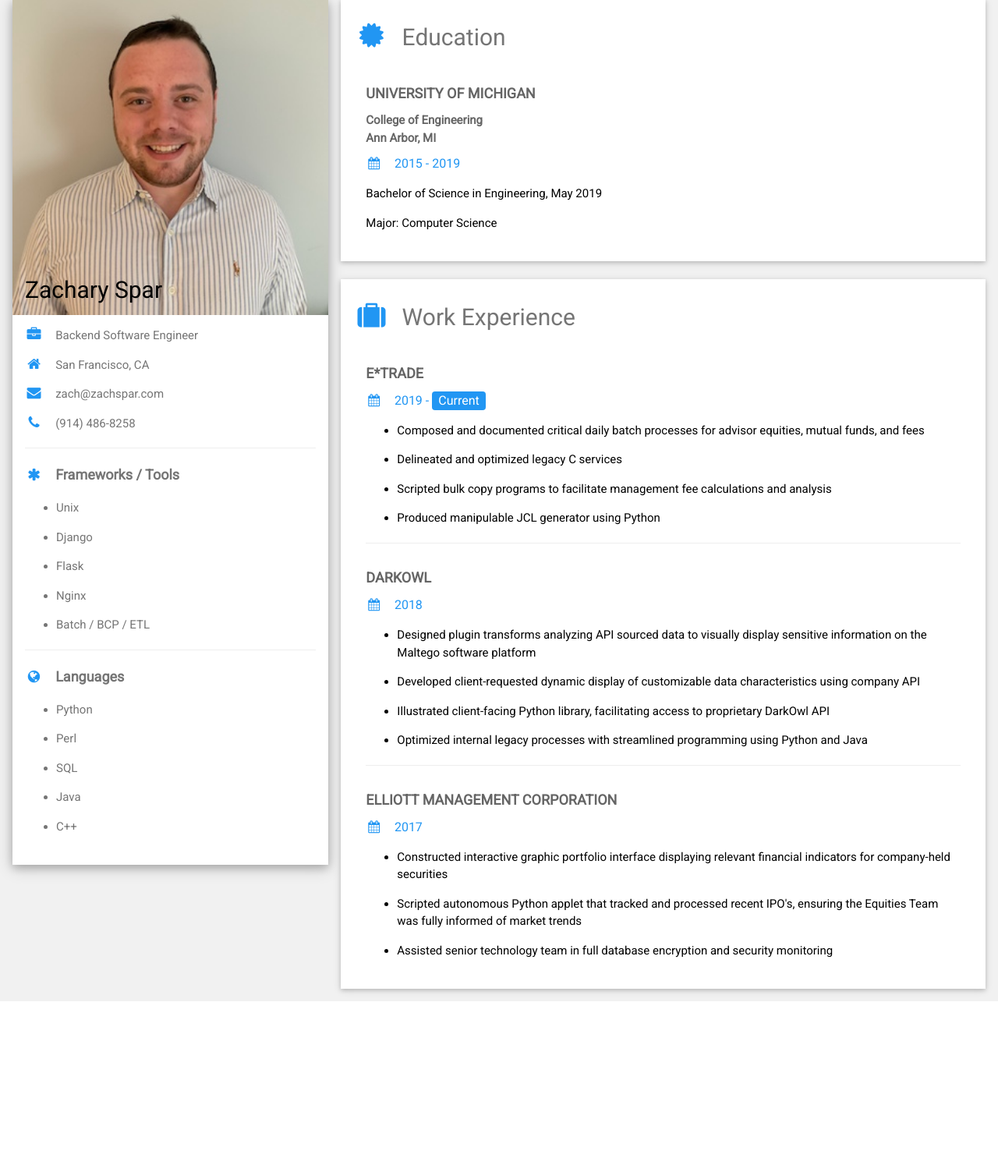
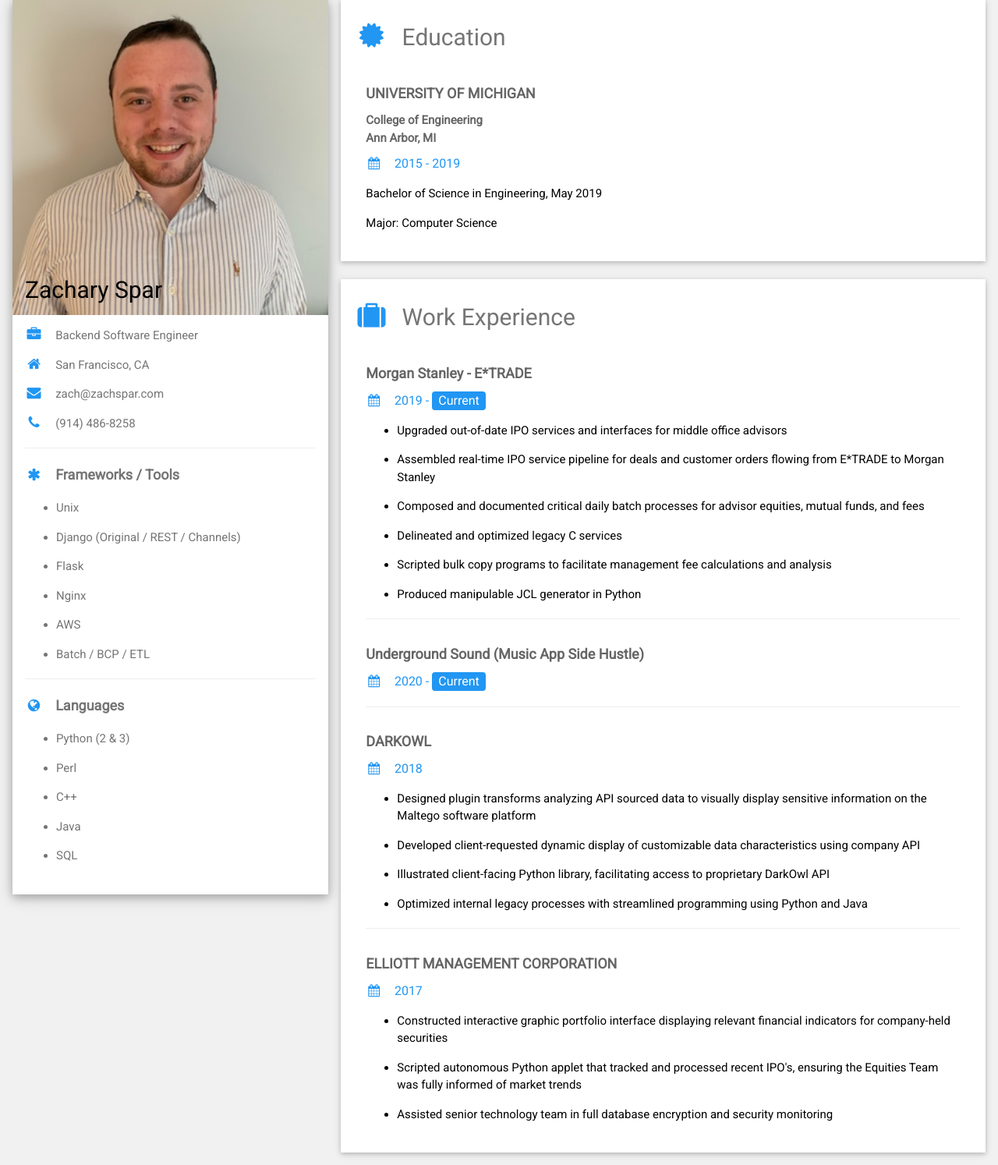
Before and after one commit to zachspar/resume, a Flask app: page / in a window 1280 px wide. Shown: the part 17-1511 px from the top of the page at 78% size. Before the commit the page ends 1301 px from the top, so only its background shows below. Run offline with Flask 2, Linux system fonts and the light colour scheme.

Commit message:
update resume template - include relevant info

```diff
--- a/templates/home/index.html
+++ b/templates/home/index.html
@@ -1,5 +1,5 @@
 <!DOCTYPE html>
-<html>
+<html lang="en">
 <title>Zachary Spar - Resume</title>
 <meta charset="UTF-8">
 <meta name="viewport" content="width=device-width, initial-scale=1">
@@ -40,19 +40,20 @@
           <p class="w3-large"><b><i class="fa fa-asterisk fa-fw w3-margin-right w3-text-blue"></i>Frameworks / Tools</b></p>
             <ul>
                 <li><p>Unix</p></li>
-                <li><p>Django</p></li>
+                <li><p>Django (Original / REST / Channels)</p></li>
                 <li><p>Flask</p></li>
                 <li><p>Nginx</p></li>
+                <li><p>AWS</p></li>
                 <li><p>Batch / BCP / ETL</p></li>
             </ul>
             <hr>
           <p class="w3-large w3-text-theme"><b><i class="fa fa-globe fa-fw w3-margin-right w3-text-blue"></i>Languages</b></p>
             <ul>
-                <li><p>Python</p></li>
+                <li><p>Python (2 & 3)</p></li>
                 <li><p>Perl</p></li>
+                <li><p>C++</p></li>
+                <li><p>Java</p></li>
                 <li><p>SQL</p></li>
-                <li><p>Java</p></li>
-                <li><p>C++</p></li>
             </ul>
           <br>
         </div>
@@ -78,21 +79,36 @@
         </div>
         <br>
 
+      <!-- Work Experience -->
       <div class="w3-container w3-card w3-white w3-margin-bottom">
         <h2 class="w3-text-grey w3-padding-16"><i class="fa fa-suitcase fa-fw w3-margin-right w3-xxlarge w3-text-blue"></i>Work Experience</h2>
 
+        <!-- E*TRADE - Morgan Stanley -->
         <div class="w3-container">
-          <h5 class="w3-opacity"><b>E*TRADE</b></h5>
+          <h5 class="w3-opacity"><b>Morgan Stanley - E*TRADE</b></h5>
           <h6 class="w3-text-blue"><i class="fa fa-calendar fa-fw w3-margin-right"></i>2019 - <span class="w3-tag w3-blue w3-round">Current</span></h6>
             <ul>
+                <li><p>Upgraded out-of-date IPO services and interfaces for middle office advisors</p></li>
+                <li><p>Assembled real-time IPO service pipeline for deals and customer orders flowing from E*TRADE to Morgan Stanley</p></li>
                 <li><p>Composed and documented critical daily batch processes for advisor equities, mutual funds, and fees</p></li>
                 <li><p>Delineated and optimized legacy C services</p></li>
                 <li><p>Scripted bulk copy programs to facilitate management fee calculations and analysis</p></li>
-                <li><p>Produced manipulable JCL generator using Python</p></li>
+                <li><p>Produced manipulable JCL generator in Python</p></li>
             </ul>
           <hr>
         </div>
 
+        <!-- Underground Sound -->
+        <div class="w3-container">
+          <h5 class="w3-opacity"><b>Underground Sound (Music App Side Hustle)</b></h5>
+          <h6 class="w3-text-blue"><i class="fa fa-calendar fa-fw w3-margin-right"></i>2020 - <span class="w3-tag w3-blue w3-round">Current</span></h6>
+          <ul>
+{#              <li><p>Upgraded out-of-date IPO services and interfaces for middle office advisors</p></li>#}
+          </ul>
+          <hr>
+        </div>
+
+        <!-- Darkowl -->
         <div class="w3-container">
           <h5 class="w3-opacity"><b>DARKOWL</b></h5>
           <h6 class="w3-text-blue"><i class="fa fa-calendar fa-fw w3-margin-right"></i>2018</h6>
@@ -105,6 +121,7 @@
           <hr>
         </div>
 
+        <!-- ELLIOTT -->
         <div class="w3-container">
           <h5 class="w3-opacity"><b>ELLIOTT MANAGEMENT CORPORATION</b></h5>
           <h6 class="w3-text-blue"><i class="fa fa-calendar fa-fw w3-margin-right"></i>2017</h6>
```
